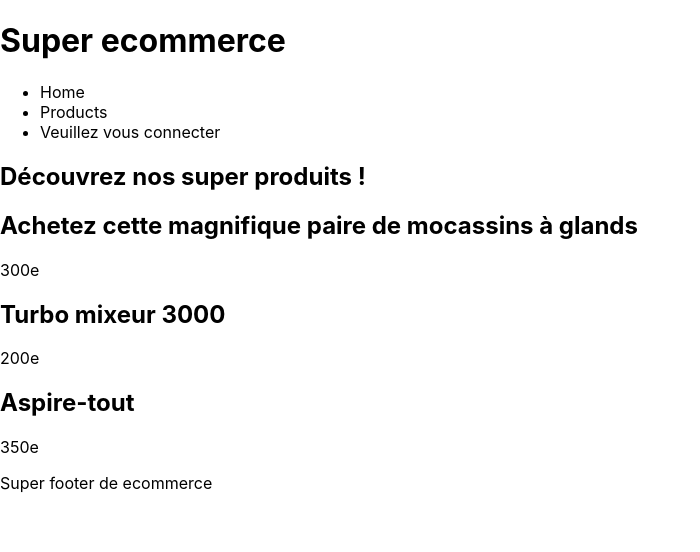
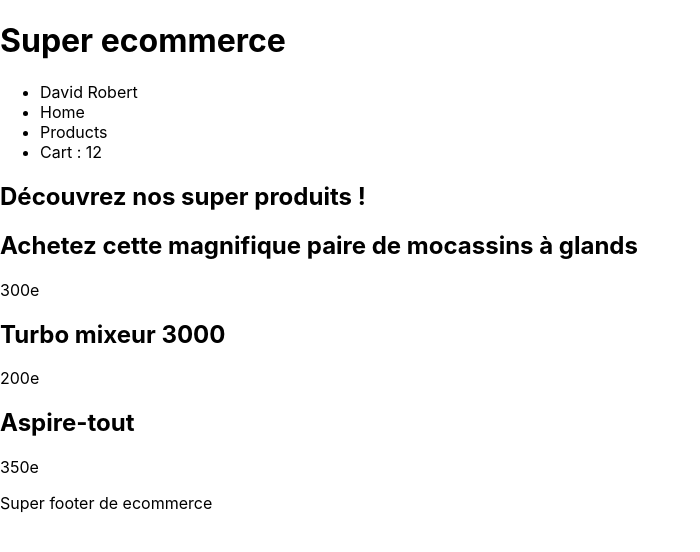
Before and after one commit to davidroberto/exo-ecommerce-react, a React (Create React App) app: page / in a window 1280 px wide. Shown: the top 552 px of the page, without its empty margins (0-700 px from the left). Built offline with nearby package versions, Linux system fonts and the light colour scheme.

Commit message:
if + variable

```diff
--- a/src/Header.js
+++ b/src/Header.js
@@ -1,15 +1,19 @@
 function Header() {
-  const isUserLogged = false;
+  const isUserLogged = true;
+
+  const itemsInCart = 12;
 
   return (
     <header>
       <h1>Super ecommerce</h1>
       <nav>
         <ul>
+          {isUserLogged ? <li>David Robert</li> : <li>Veuillez vous connecter</li>}
+
           <li>Home</li>
           <li>Products</li>
 
-          {isUserLogged ? <li>David Robert</li> : <li>Veuillez vous connecter</li>}
+          {itemsInCart > 0 ? <li>Cart : {itemsInCart}</li> : <li>Pas d'item au panier</li>}
         </ul>
       </nav>
     </header>
```
